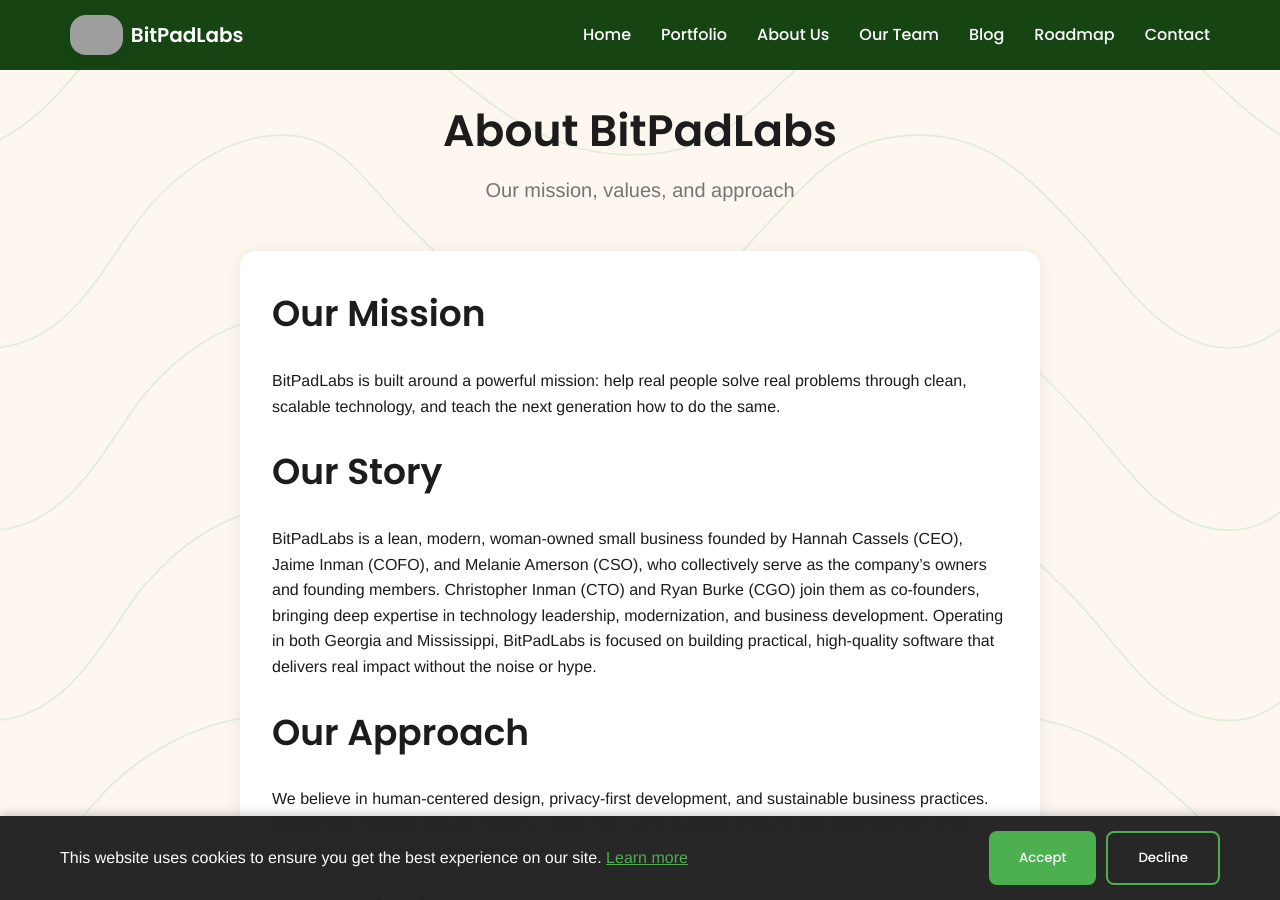
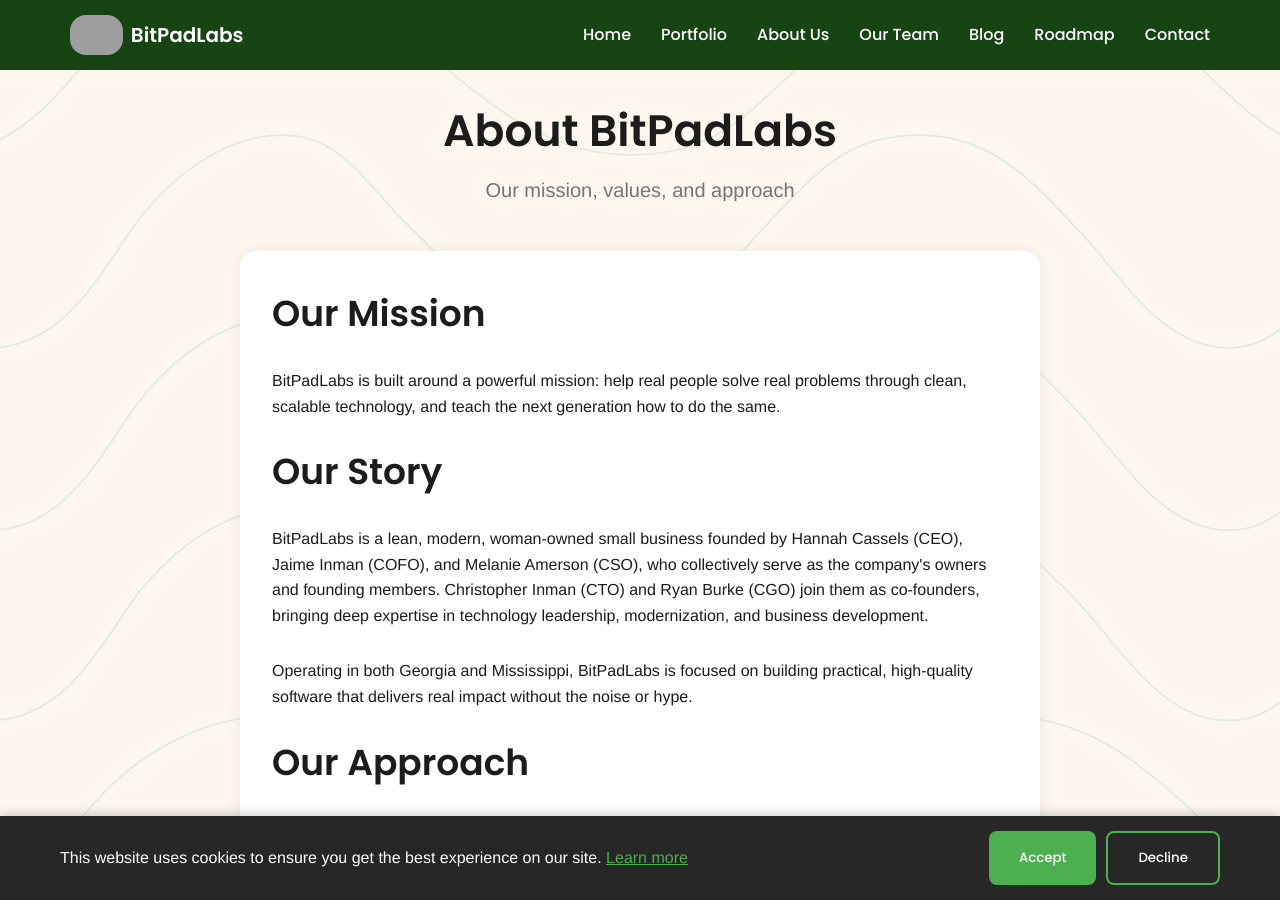
Before and after one commit to BitPadLabs/BitPadLabs-Site, a Jekyll site: the page built from about.html, in a window 1280 px wide and 900 px high. Built offline with Jekyll 4.4.1, drawn with Linux system fonts in a browser that asks for light colours; grey boxes are pictures that could not be loaded.

Commit message:
Split company story into separate paragraphs
Separated the founders' introduction and company operations into two distinct paragraphs for improved readability on the About Us page.

```diff
--- a/about.html
+++ b/about.html
@@ -17,8 +17,10 @@ title: About Us
 
         <h2>Our Story</h2>
         <p>
-          BitPadLabs is a lean, modern, woman-owned small business founded by Hannah Cassels (CEO), Jaime Inman (COFO), and Melanie Amerson (CSO), who collectively serve as the company’s owners and founding members. Christopher Inman (CTO) and Ryan Burke (CGO) join them as co-founders, bringing deep expertise in technology leadership, modernization, and business development.
+          BitPadLabs is a lean, modern, woman-owned small business founded by Hannah Cassels (CEO), Jaime Inman (COFO), and Melanie Amerson (CSO), who collectively serve as the company's owners and founding members. Christopher Inman (CTO) and Ryan Burke (CGO) join them as co-founders, bringing deep expertise in technology leadership, modernization, and business development.
+        </p>
 
+        <p>
           Operating in both Georgia and Mississippi, BitPadLabs is focused on building practical, high-quality software that delivers real impact without the noise or hype.
         </p>
 
```
